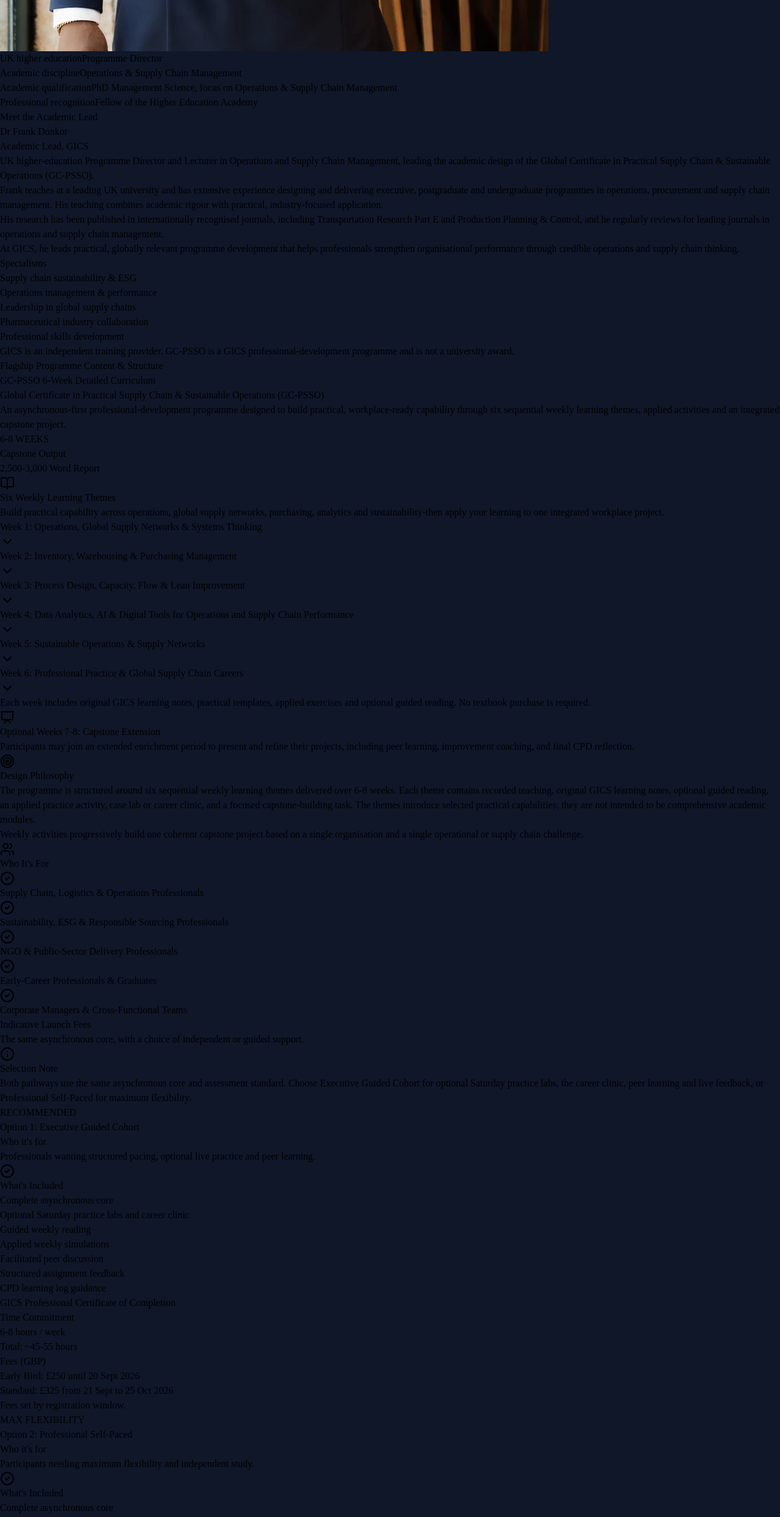
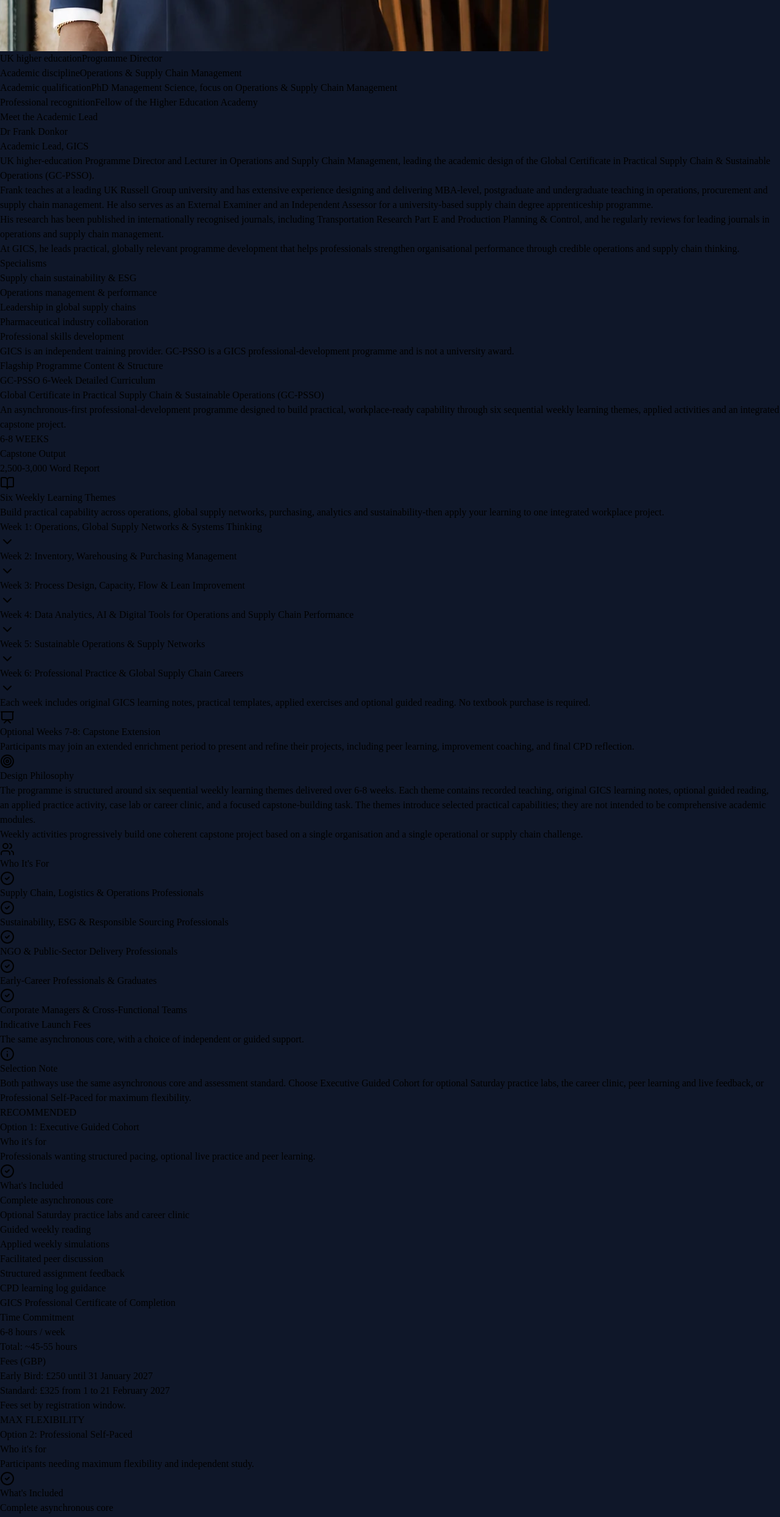
Before and after one commit to Frankdesign101/Code-Insert, a React (Vite) app in the folder client/: page / in a window 1280 px wide. Shown: the part 2105-4592 px from the top of the page at 61% size. Built offline with nearby package versions, Linux system fonts and the light colour scheme.

Commit message:
Update founding cohort fees and academic lead profile

```diff
--- a/client/src/pages/Home.tsx
+++ b/client/src/pages/Home.tsx
@@ -260,7 +260,7 @@ export default function Home() {
                 UK higher-education Programme Director and Lecturer in Operations and Supply Chain Management, leading the academic design of the Global Certificate in Practical Supply Chain & Sustainable Operations (GC-PSSO).
               </p>
               <p className="text-sm text-muted-foreground leading-relaxed font-medium">
-                Frank teaches at a leading UK university and has extensive experience designing and delivering executive, postgraduate and undergraduate programmes in operations, procurement and supply chain management. His teaching combines academic rigour with practical, industry-focused application.
+                Frank teaches at a leading UK Russell Group university and has extensive experience designing and delivering MBA-level, postgraduate and undergraduate teaching in operations, procurement and supply chain management. He also serves as an External Examiner and an Independent Assessor for a university-based supply chain degree apprenticeship programme.
               </p>
               <p className="text-sm text-muted-foreground leading-relaxed font-medium">
                 His research has been published in internationally recognised journals, including Transportation Research Part E and Production Planning & Control, and he regularly reviews for leading journals in operations and supply chain management.
@@ -494,8 +494,8 @@ export default function Home() {
                 <div className="space-y-1">
                   <p className="text-[10px] font-black uppercase text-muted-foreground tracking-widest">Fees (GBP)</p>
                   <div className="space-y-1">
-                    <p className="text-sm font-bold text-foreground">Early Bird: &pound;250 until 20 Sept 2026</p>
-                    <p className="text-sm font-bold text-foreground">Standard: &pound;325 from 21 Sept to 25 Oct 2026</p>
+                    <p className="text-sm font-bold text-foreground">Early Bird: &pound;250 until 31 January 2027</p>
+                    <p className="text-sm font-bold text-foreground">Standard: &pound;325 from 1 to 21 February 2027</p>
                   </div>
                   <p className="text-[9px] text-muted-foreground mt-2 italic">Fees set by registration window.</p>
                 </div>
```
